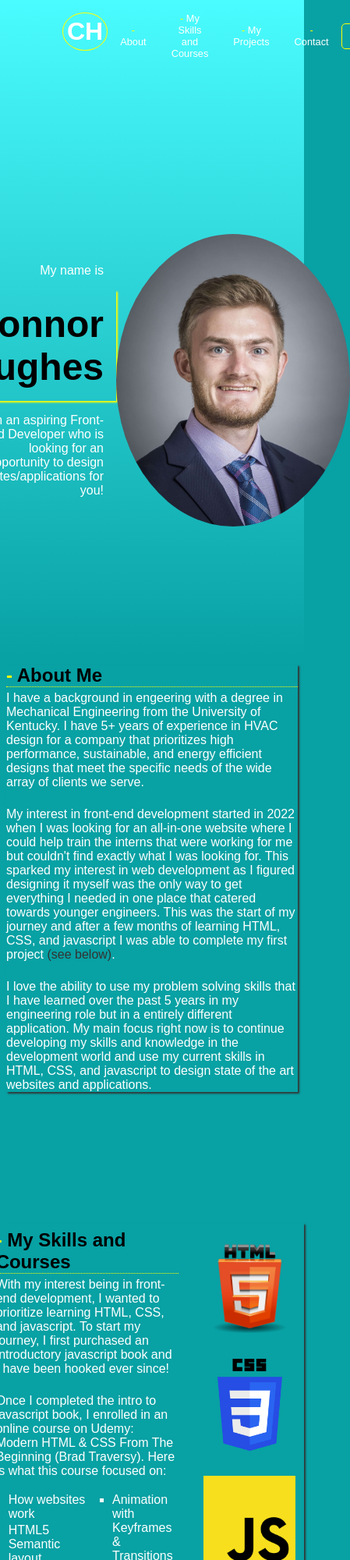
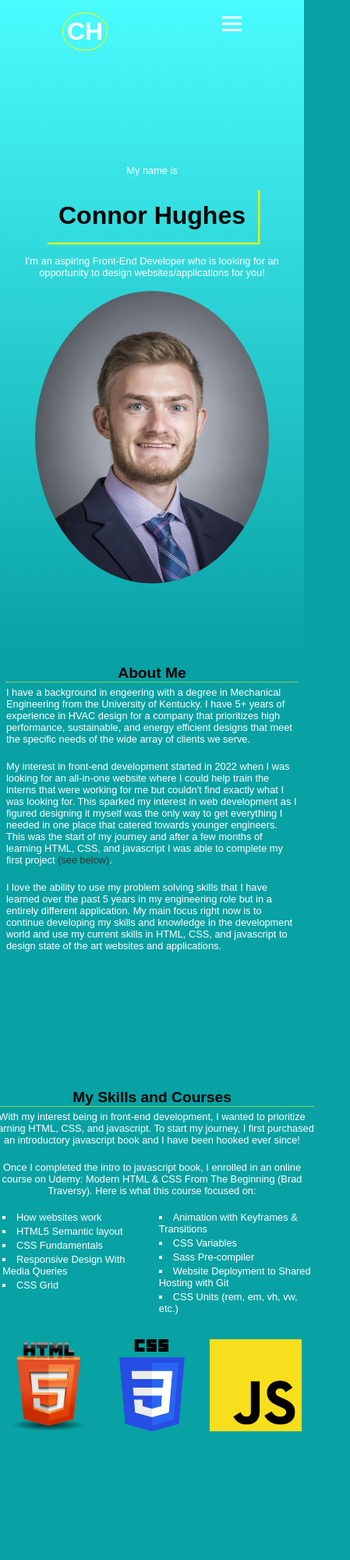
Before and after one commit to ConMan126/my_portfolio, a website: page index.html in a window 390 px wide. Shown: the top 2000 px of the page at 78% size, 449 px wide, since content can reach past the window. Drawn offline with Linux system fonts and the light colour scheme; a web font is replaced by a local one.

Commit message:
Media Queries

```diff
--- a/index.html
+++ b/index.html
@@ -12,13 +12,18 @@
 <body>
     <nav id="header-nav">
         <a href="#header-home"><h1>CH</h1></a>
-        <ul>
+        <ul class="nav-menu">
             <a href="#about-main"><li><span class="dash">-</span> About</li></a>
             <a href="#skills-main"><li><span class="dash">-</span> My Skills and Courses</li></a>
             <a href="#projects-main"><li><span class="dash">-</span> My Projects</li></a>
             <a href="#contact-main"><li><span class="dash">-</span> Contact</li></a>
             <a href="/dist/Connor Hughes - Resume.pdf" target="_blank" class="button"><li>Resume</li></a>
         </ul>
+        <div class="hamburger">
+            <span class="bar"></span>
+            <span class="bar"></span>
+            <span class="bar"></span>
+        </div>
     </nav>
     <header id="header-home">
         <!-- Main Nav -->
@@ -82,18 +87,22 @@
     <section id="projects-main" class="container">
         <h1 id="about-header"><span class="dash">-</span> My Projects</h1>
         <div id="projects-info">
+            <div>
                 <h2>HVAC Design Tools</h2>
-            <p>An all-in-one website for HVAC design enginners that I created based on what I thought was useful information based on my experience as a HVAC design engineer</p>
+                <p>An all-in-one website for HVAC design enginners that I created, based on what I thought was useful information as an expierenced HVAC design engineer.</p>
             </div>
             <div id="projects-images">
                 <a href="https://hvacdesigntools.net/" target="_blank"><img src="/dist/images/hvac-website.png" alt=""></a>
             </div>
+        </div>
         <div id="projects-info">
+            <div>
                 <h2>Our Travel Timeline</h2>
                 <p>This is a personal project where I plan on documenting my Wife and I's travel history with information about each trip and a gallery of pictures!</p>
             </div>
             <div id="projects-images">
                 <a href="https://connorstraveltimeline.com/" target="_blank"><img src="/dist/images/travel-timeline.png" alt=""></a>
+            </div>
         </div>
     </section>
 
@@ -128,12 +137,13 @@
             <div>
                 <i class="fas fa-phone fa-2x"></i>
                 <h3>Phone</h3>
-                <p>859-912-3369@gmail.com</p>
+                <p>859-912-3369</p>
             </div>
         </div>
     </section>
 
     <script src="/dist/js/smooth-scroll.js"></script>
     <script src="/dist/js/navbar-scroll.js"></script>
+    <script src="/dist/js/hamburger.js"></script>
 </body>
 </html>
--- /dev/null
+++ b/scss/_media.scss
@@ -0,0 +1,157 @@
+// Tablets and Smaller
+@media (max-width: 900px) {
+    #header {
+
+        &-items {
+            display: flex;
+            flex-direction: column;
+            padding-top: 300px;
+
+            img {
+                max-width: 300px;
+                border-radius: 50%;
+            }
+        }
+
+        &-line {
+            display: none;
+        }
+    }
+
+    .dash {
+        display: none;
+    }
+}
+
+// SmartPhones
+body {
+    font-size: 0.8rem;
+}
+
+
+@media (max-width: 768px) {
+    #header {
+        &-nav {
+
+            .hamburger {
+                display: block;
+            }
+
+            .hamburger.active .bar:nth-child(2) {
+                opacity: 0;
+            }
+            .hamburger.active .bar:nth-child(1) {
+                transform: translateY(8px) rotate(45deg);
+            }
+            .hamburger.active .bar:nth-child(3) {
+                transform: translateY(-8px) rotate(-45deg);
+            }
+
+            .nav-menu {
+                position: fixed;
+                left: -100%;
+                top: 70px;
+                gap: 0;
+                flex-direction: column;
+                background-color: $light-color;
+                width: 100%;
+                text-align: center;
+                transition: 0.3s;
+
+                li {
+                    padding: 3px;
+                }
+            }
+
+            .nav-menu.active {
+                left: 0;
+            }
+        }
+
+        &-info {
+            text-align: center;
+
+            h1 {
+                font-size: 2rem;
+
+            }
+        }
+
+        &-items {
+            padding-top: 50%;
+        }
+    }
+
+    // about section
+    #about {
+        &-main {
+            display: grid;
+            grid-template-columns: repeat(1, 1fr);
+        }
+
+        &-info {
+            box-shadow: none;
+
+            h1 {
+                text-align: center;
+            }
+        }
+    }
+
+    #skills {
+        &-main {
+            display: grid;
+            grid-template-columns: repeat(1, 1fr);
+            justify-content: center;
+            grid-gap: 1rem;
+            box-shadow: none;
+            padding: 0.5rem;
+            margin: 10rem auto;
+        }
+
+        &-info {
+            text-align: center;
+        }
+
+        &-images {
+            flex-direction: row;
+        }
+
+        &-list {
+            ul {
+               list-style-position: inside;
+            }
+        }
+    }
+
+    #projects {
+        &-main {
+            box-shadow: none;
+
+            h1 {
+                text-align: center;
+            }
+        }
+
+        &-info {
+            text-align: center;
+            display: grid;
+            grid-template-columns: repeat(1, 1fr);
+            padding-top: 1rem;
+        }
+
+        &-images {
+            margin-top: 1rem;
+        }
+    }
+
+    #contact {
+        &-form {
+
+
+            .text-fields {
+                grid-gap: 0.5rem;
+            }
+        }
+    }
+}
--- a/scss/_utilities.scss
+++ b/scss/_utilities.scss
@@ -28,7 +28,7 @@
     }
 
 .nav--hidden {
-    transform: translateY(-100px);
+    transform: translateY(-210px);
     transition: transform 500ms ease-in-out;
 }
 
--- a/scss/main.scss
+++ b/scss/main.scss
@@ -1,5 +1,6 @@
 @import 'variables';
 @import 'utilities';
+
 
 * {
     padding: 0;
@@ -33,6 +34,20 @@ a {
         color: #fff;
         transition: all 500ms ease-in-out;
 
+        .hamburger {
+            display: none;
+            cursor: pointer;
+        }
+
+        .bar {
+                display: block;
+                width: 25px;
+                height: 3px;
+                margin: 5px auto;
+                transition: all 0.3s ease-in-out;
+                background-color: #fff;
+        }
+
         h1 {
             font-size: 2rem;
             border: 1px solid $main-color;
@@ -50,7 +65,7 @@ a {
 
             li {
                 padding: 0 1rem;
-                font-size: 0.8rem;
+                font-size: 1rem;
 
                 &:hover {
                     color: $main-color;
@@ -217,10 +232,6 @@ a {
 
 #projects {
     &-main {
-        display: grid;
-        grid-template-columns: repeat(2, 1fr);
-        justify-content: center;
-        grid-gap: 1rem;
         box-shadow: 2px 2px 2px $light-color;
         padding: 0.5rem;
         margin: 10rem auto;
@@ -233,6 +244,9 @@ a {
 
     &-info {
         text-align: left;
+        display: grid;
+        grid-template-columns: repeat(2, 1fr);
+        padding-top: 1rem;
 
 
         p {
@@ -338,3 +352,6 @@ a {
         margin: 1rem 0;
     }
 }
+
+// Media Queries
+@import 'media';
```
Also changed, not shown: dist/css/main.css, dist/js/hamburger.js (added). Lines whose indentation alone changed are shown as unchanged.
